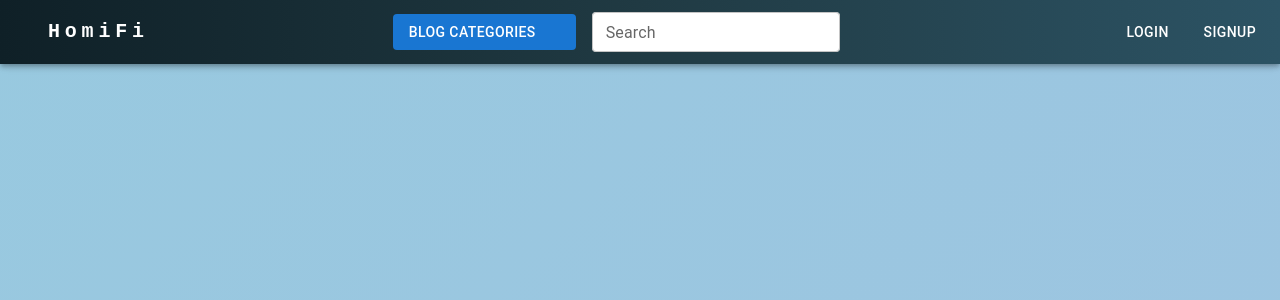
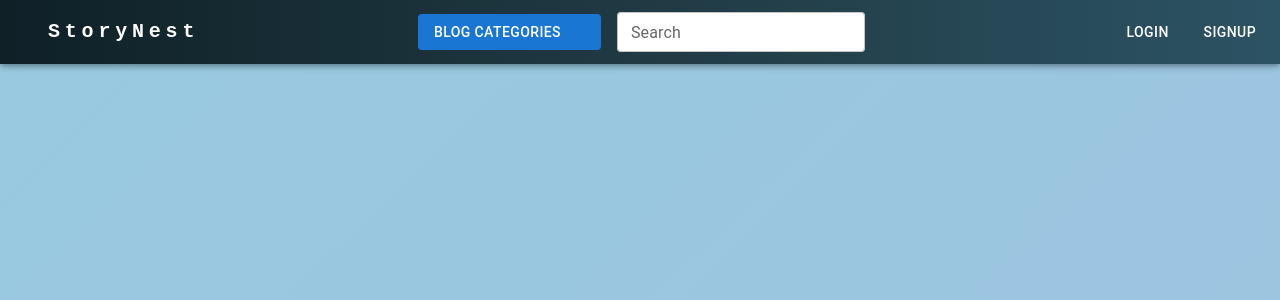
Before and after one commit to palak-singh01/Storynestt-Frontend, a React (Vite) app: page / in a window 1280 px wide. Shown: the top 300 px of the page. Built offline with nearby package versions, Linux system fonts and the light colour scheme; no server answers; some icons are missing.

Commit message:
Change navbar title from 'HomiFi' to 'StoryNest'

```diff
--- a/src/components/navbar.jsx
+++ b/src/components/navbar.jsx
@@ -128,7 +128,7 @@ const handleCategorySelect = (category) => {
             textAlign: { xs: "center", md: "left" },
           }}
         >
-          HomiFi
+          StoryNest
         </Typography>
 
 
```
